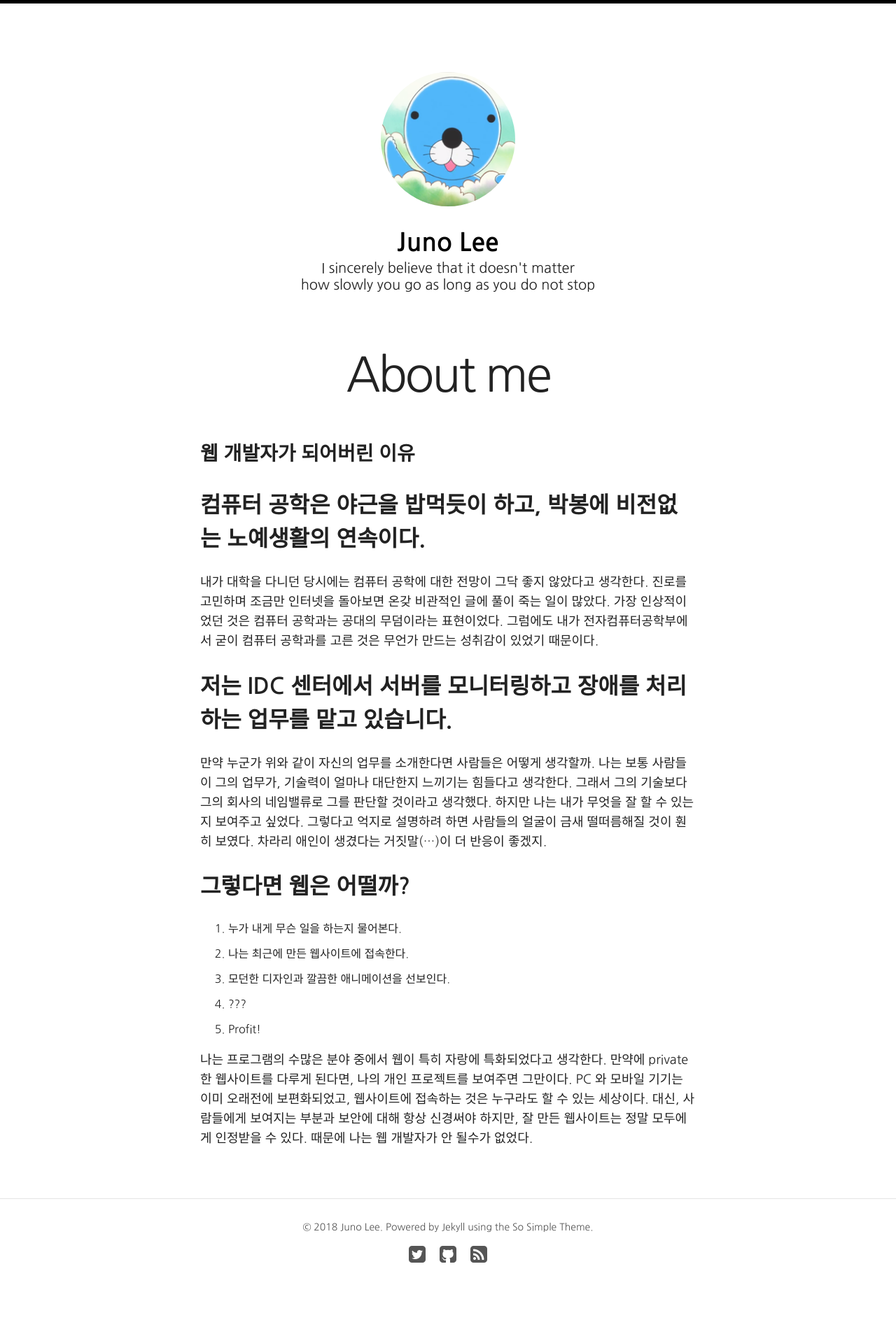
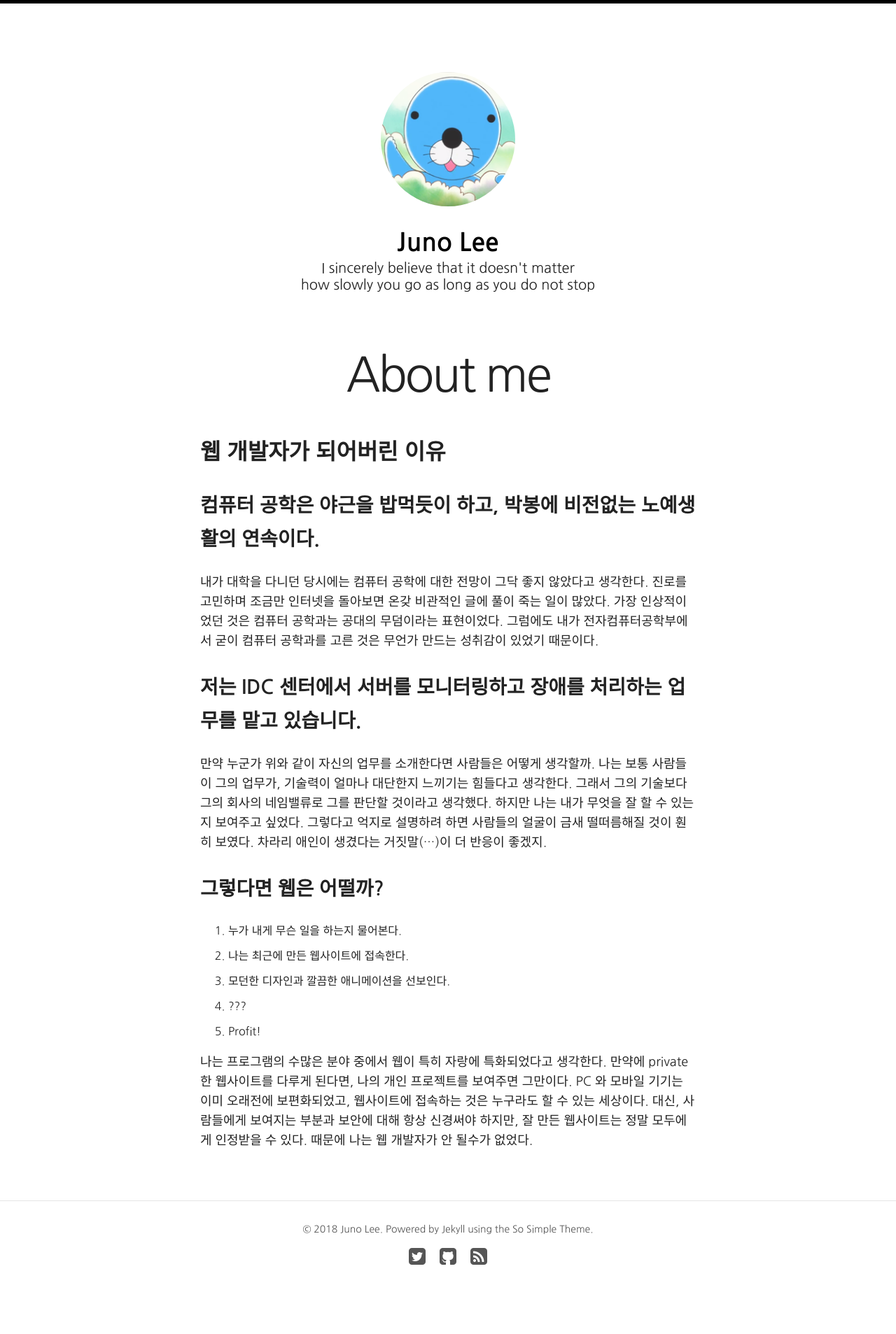
Before and after one commit to johanneslee/johanneslee.github.io, a Jekyll site: the page built from about/index.md, in a window 1280 px wide. Shown: the whole page at 70% size. Built offline with Jekyll 4.4.1, drawn with Linux system fonts in a browser that asks for light colours; nearby versions of some CDN libraries; some web fonts are replaced.

```diff
--- a/about/index.md
+++ b/about/index.md
@@ -4,17 +4,17 @@ title: About me
 modified: 2018-02-12T00:00:00-00:00
 ---
 
-### 웹 개발자가 되어버린 이유
+## 웹 개발자가 되어버린 이유
 
-## 컴퓨터 공학은 야근을 밥먹듯이 하고, 박봉에 비전없는 노예생활의 연속이다.
+### 컴퓨터 공학은 야근을 밥먹듯이 하고, 박봉에 비전없는 노예생활의 연속이다.
 
 내가 대학을 다니던 당시에는 컴퓨터 공학에 대한 전망이 그닥 좋지 않았다고 생각한다. 진로를 고민하며 조금만 인터넷을 돌아보면 온갖 비관적인 글에 풀이 죽는 일이 많았다. 가장 인상적이었던 것은 컴퓨터 공학과는 공대의 무덤이라는 표현이었다. 그럼에도 내가 전자컴퓨터공학부에서 굳이 컴퓨터 공학과를 고른 것은 무언가 만드는 성취감이 있었기 때문이다.
 
-## 저는 IDC 센터에서 서버를 모니터링하고 장애를 처리하는 업무를 맡고 있습니다.
+### 저는 IDC 센터에서 서버를 모니터링하고 장애를 처리하는 업무를 맡고 있습니다.
 
 만약 누군가 위와 같이 자신의 업무를 소개한다면 사람들은 어떻게 생각할까. 나는 보통 사람들이 그의 업무가, 기술력이 얼마나 대단한지 느끼기는 힘들다고 생각한다. 그래서 그의 기술보다 그의 회사의 네임밸류로 그를 판단할 것이라고 생각했다. 하지만 나는 내가 무엇을 잘 할 수 있는지 보여주고 싶었다. 그렇다고 억지로 설명하려 하면 사람들의 얼굴이 금새 떨떠름해질 것이 훤히 보였다. 차라리 애인이 생겼다는 거짓말(...)이 더 반응이 좋겠지.
 
-## 그렇다면 웹은 어떨까?
+### 그렇다면 웹은 어떨까?
 
 1. 누가 내게 무슨 일을 하는지 물어본다.
 2. 나는 최근에 만든 웹사이트에 접속한다.
```
